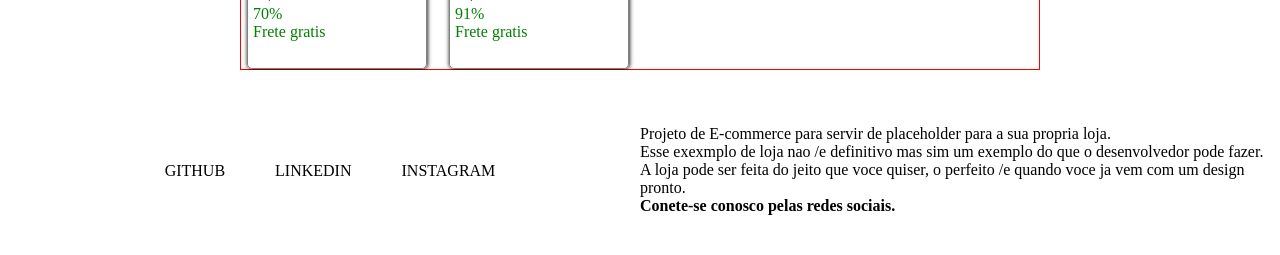
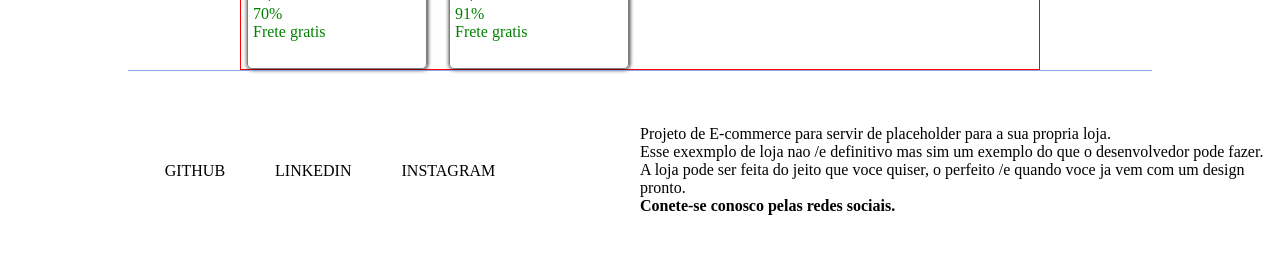
Before and after one commit to woragis/e-commerce-frontend, a React (Create React App) app: page / in a window 1280 px wide. Shown: the part 1472-1727 px from the top of the page. Built offline with nearby package versions, Linux system fonts and the light colour scheme; some icons are missing; a web font is replaced by a local one.

Commit message:
Improve footer design

```diff
--- a/src/components/Footer/style.ts
+++ b/src/components/Footer/style.ts
@@ -1,8 +1,12 @@
 import styled from "styled-components";
 
 export const StyledFooter = styled.footer`
-  background-color: ${props => props.theme.background.color.secondary};
-  color: ${props => props.theme.text.color};
+  background-color: ${props => props.theme.background.color.neutral};
+  p,
+  a,
+  strong {
+    color: ${props => props.theme.text.color};
+  }
   height: 200px;
   width: 100%;
 
@@ -11,6 +15,16 @@ export const StyledFooter = styled.footer`
   grid-template-columns: repeat(2, 1fr);
   justify-content: center;
   align-items: center;
+  &::before {
+    content: "";
+    position: absolute;
+    width: 80%;
+    height: 1px;
+    top: 0;
+    left: 50%;
+    transform: translate(-50%, 0);
+    background-color: ${props => props.theme.background.color.main};
+  }
 `;
 
 export const SocialMedia = styled.section`
```
